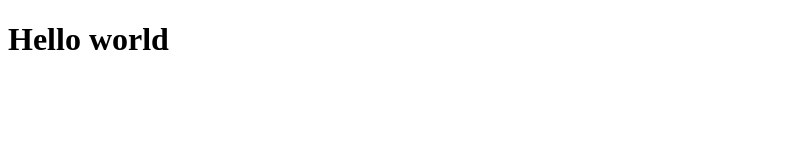
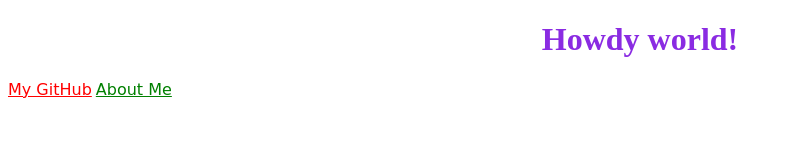
Before and after one commit to MosesBonilla/multi-html, a plain HTML site: page index.html in a window 1280 px wide. Shown: the whole page, without its empty margins (0-791 px from the left). Drawn offline with Linux system fonts and the light colour scheme.

Commit message:
Changes to style

```diff
--- a/index.html
+++ b/index.html
@@ -3,10 +3,13 @@
 <head>
     <title>Oh! Hello there!</title>
     <meta charset="utf-8" />
-    <link rel="style" href="./style.css">
+    <link rel="stylesheet" href="./style.css">
 </head>
 
 
-<h1>Hello world</h1>
+<set><h1>Howdy world!</h1>
+<a href="">My GitHub</a>
+<a href="./about.html" id="about">About Me</h3>
+</set>
 
 </html>
--- a/style.css
+++ b/style.css
@@ -1,3 +1,22 @@
-h1{
+h1 {
     color:blueviolet
 }
+h2{
+    color:blue;
+}
+
+
+
+a {
+    color: green;
+    font-family:cursive;
+}
+a:visited{
+    text-decoration:none;
+    color:red;
+    font-family:'Times New Roman', Times, serif;
+}
+
+set{
+    text-align: center;
+}
```
